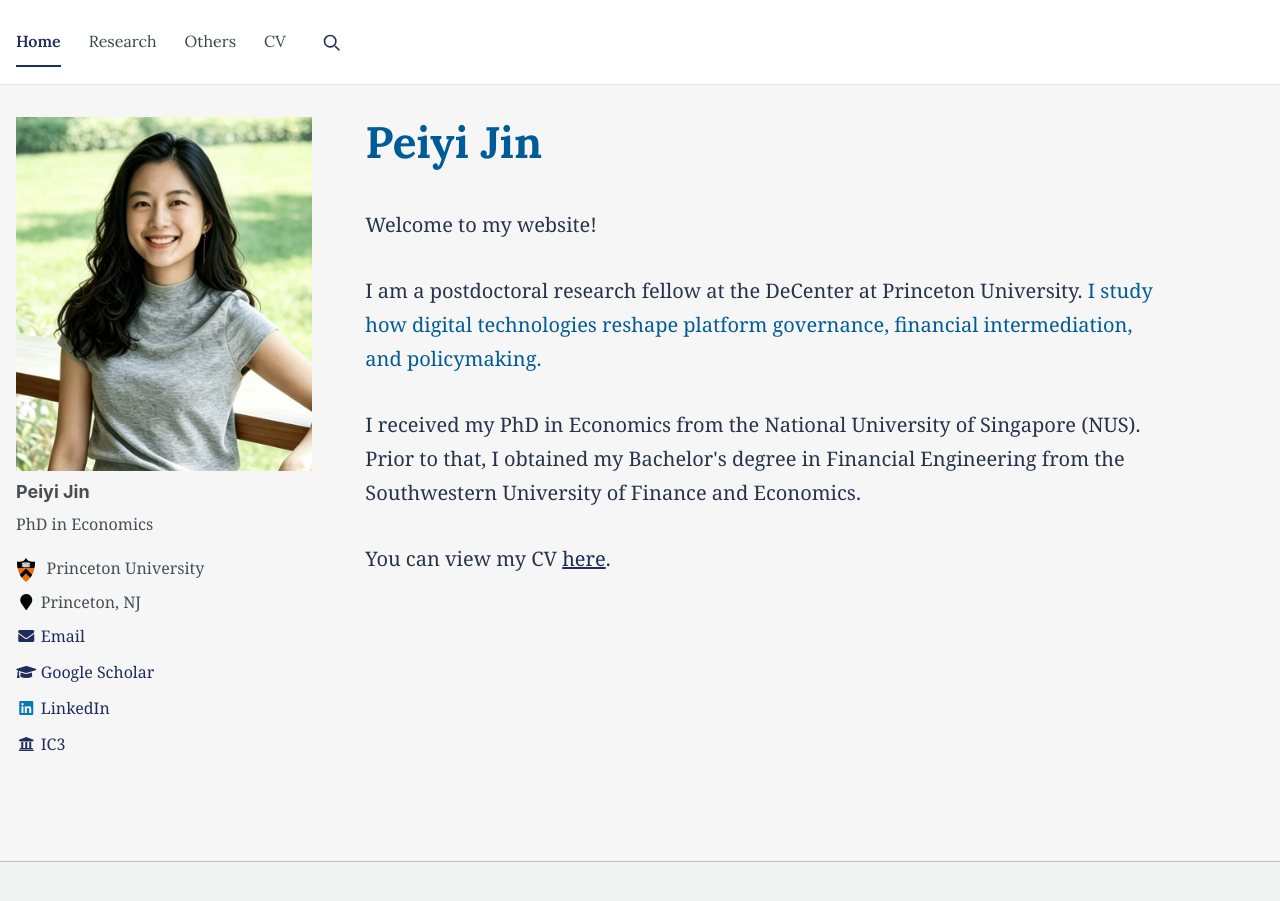
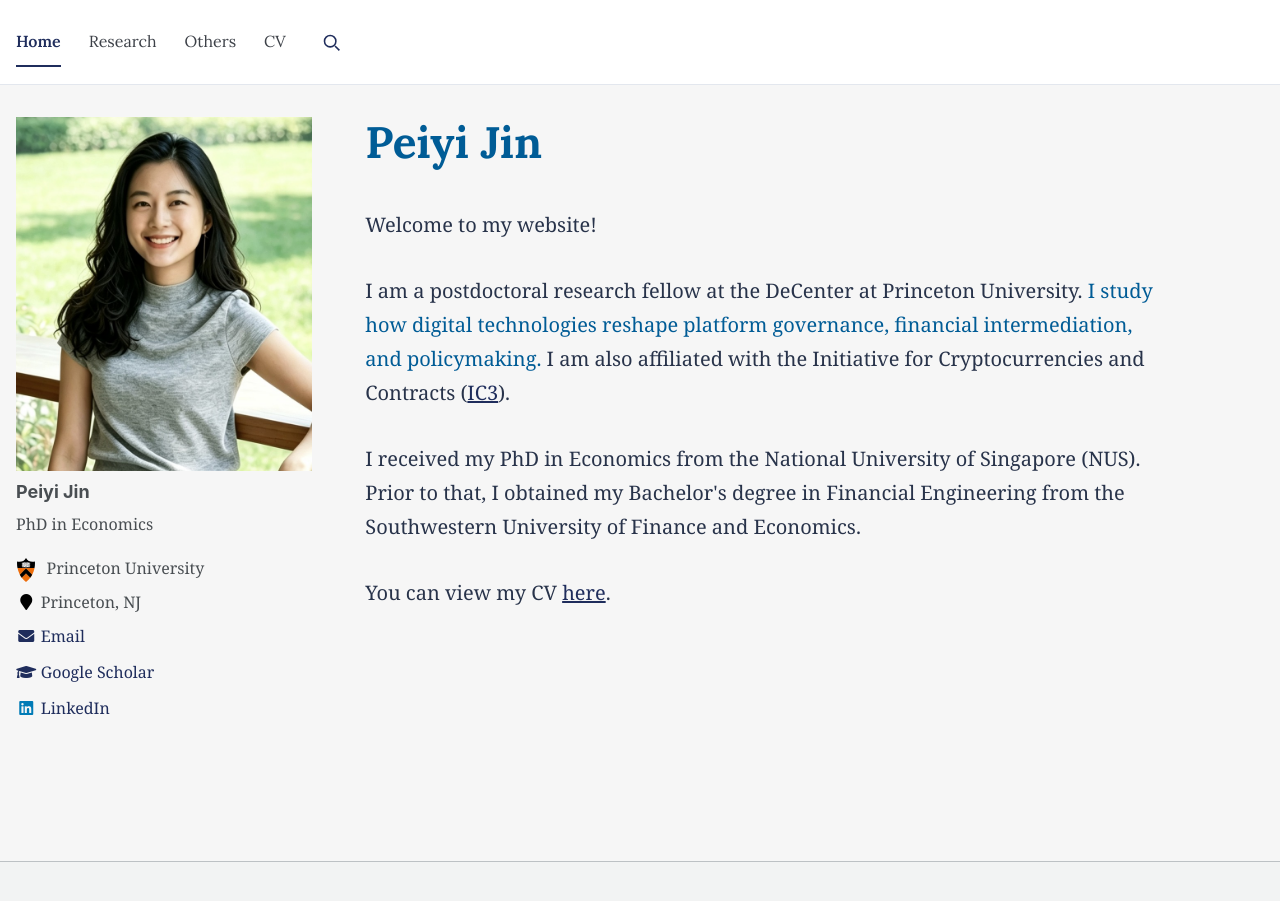
Before and after one commit to peiyi-jin/peiyi-jin.github.io, a Jekyll site: the page built from _pages/about.md, in a window 1280 px wide and 926 px high. Shown: the top 901 px of the window. Built offline with Jekyll 4.4.1, drawn with Linux system fonts in a browser that asks for light colours; some web fonts are replaced.

Commit message:
Move IC3 affiliation into the homepage introduction

```diff
--- a/_includes/author-profile.html
+++ b/_includes/author-profile.html
@@ -62,9 +62,6 @@
       {% endif %}
       {% if author.linkedin %}
         <li><a href="https://www.linkedin.com/in/{{ author.linkedin }}"><i class="fab fa-fw fa-linkedin" aria-hidden="true"></i> LinkedIn</a></li>
-      {% endif %}
-      {% if author.ic3 %}
-        <li><a href="{{ author.ic3 }}"><i class="fas fa-fw fa-university" aria-hidden="true"></i> IC3</a></li>
       {% endif %}
       {% if author.xing %}
         <li><a href="https://www.xing.com/profile/{{ author.xing }}"><i class="fab fa-fw fa-xing-square" aria-hidden="true"></i> XING</a></li>
--- a/_pages/about.md
+++ b/_pages/about.md
@@ -189,7 +189,7 @@ redirect_from:
 <p class="home-intro">Welcome to my website!</p>
 
 <p class="home-intro">
-I am a postdoctoral research fellow at the DeCenter at Princeton University. <span class="home-research-focus">I study how digital technologies reshape platform governance, financial intermediation, and policymaking.</span>
+I am a postdoctoral research fellow at the DeCenter at Princeton University. <span class="home-research-focus">I study how digital technologies reshape platform governance, financial intermediation, and policymaking.</span> I am also affiliated with the Initiative for Cryptocurrencies and Contracts (<a href="https://ic3research.org/" target="_blank" rel="noopener noreferrer">IC3</a>).
 </p>
 
 <p class="home-intro">
```
